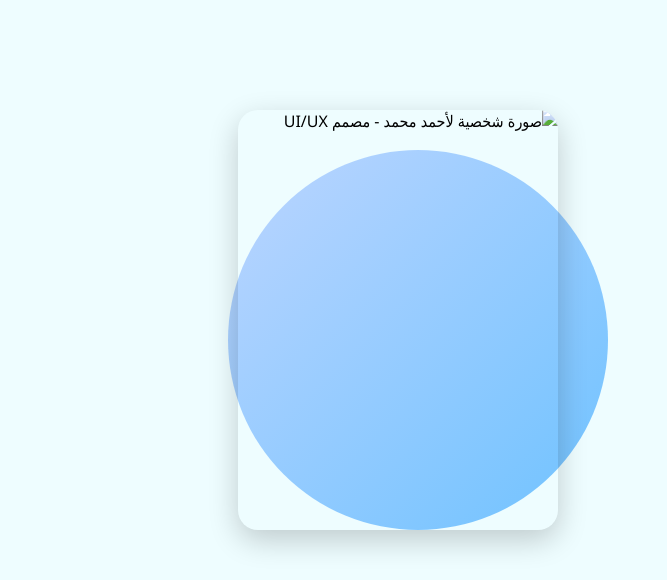
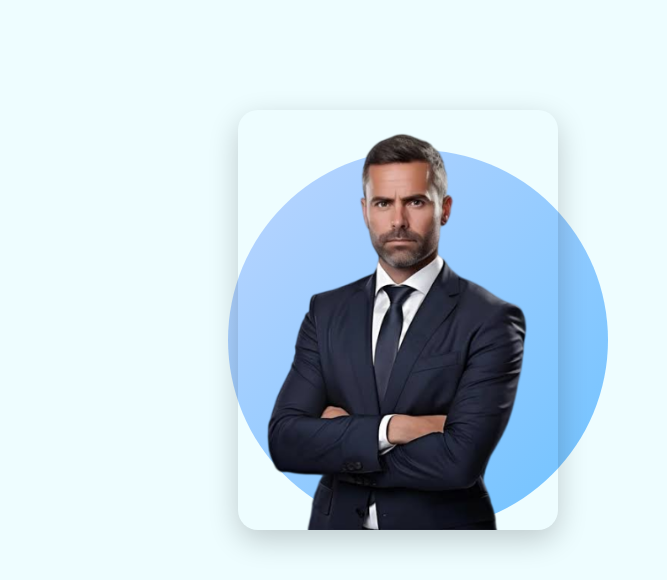
Before and after one commit to khalid19-leo/personal-website-template-, a plain HTML site: page index.html in a window 1280 px wide. Shown: the part 130-710 px from the top of the page, 0-667 px from the left. Drawn offline with Linux system fonts and the light colour scheme; files whose address does not match are found by name.

Commit message:
Update profile picture source in index.html

```diff
--- a/index.html
+++ b/index.html
@@ -116,7 +116,7 @@
 
         <!-- حاوية الصورة الشخصية -->
         <div class="image-container">
-          <img src="/images (1).png" alt="صورة شخصية لأحمد محمد - مصمم UI/UX" class="profile-photo">
+          <img src="Profile-picture.png" alt="صورة شخصية لأحمد محمد - مصمم UI/UX" class="profile-photo">
           <div class="photo-frame"></div>
         </div>
       </div>
```
